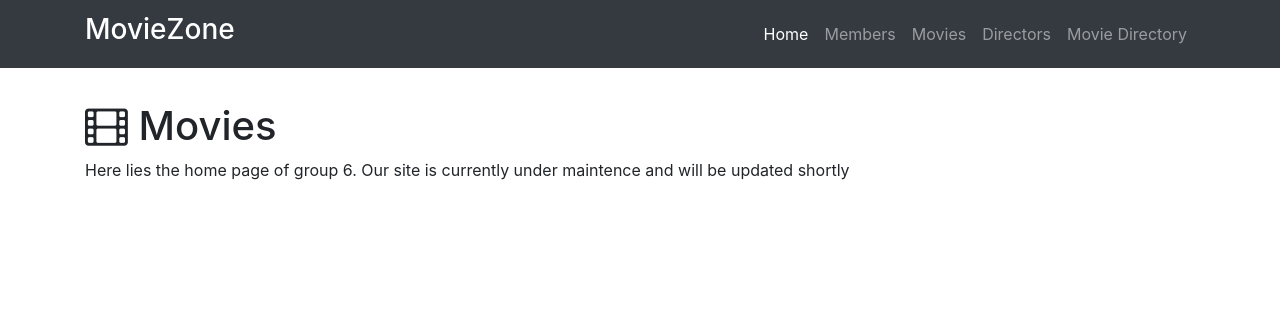
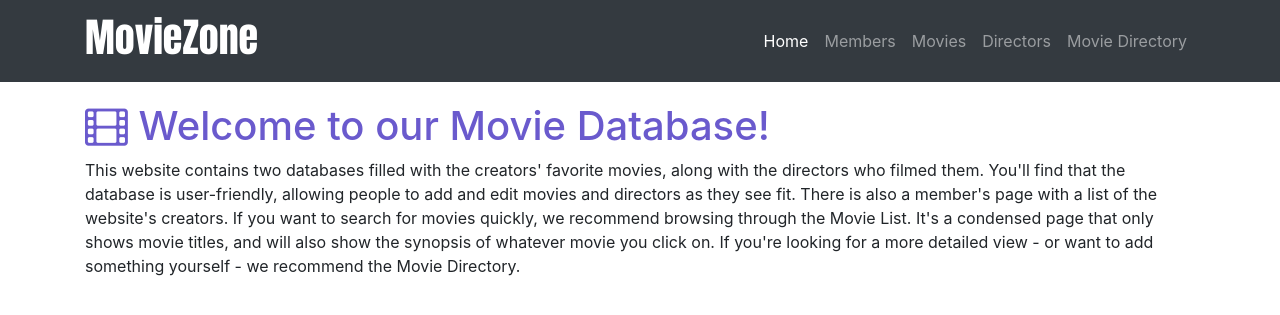
Before and after one commit to tianajarman/group-assignment, a Flask app: page / in a window 1280 px wide. Shown: the top 315 px of the page. Run offline with Flask 2, Linux system fonts and the light colour scheme; some libraries are stand-ins or nearby versions.

Commit message:
finalized for submision

```diff
--- a/manage.py
+++ b/manage.py
@@ -18,7 +18,7 @@ def deploy():
     movie1 = Movie(title='Hocus Pocus', genre='Comedy', year='1993', description="After three centuries, three witch sisters are resurrected in Salem, Massachusetts on Halloween night, and it is up to two teenagers, a young girl, and an immortal cat to put an end to their reign of terror once and for all.", director=director1)
     movie2 = Movie(title='Horrible Bosses', genre='Comedy', year='2011', description="Three friends conspire to murder their awful bosses when they realize they are standing in the way of their happiness.", director=director2)
     movie3 = Movie(title='Swimfan', genre='Thriller', year='2002', description="A high school senior with a promising swimming career has a one-night stand with consequences.", director=director3)
-    movie4 = Movie(title="The Wizard of Oz", genre="Science Fiction", year="1939", description="An innocent farm girl whisked out of her mundane earthbound existence into a land of pure imagination", director= director4)
+    movie4 = Movie(title="The Wizard of Oz", genre="Science Fiction", year="1939", description="An innocent farm girl whisked out of her mundane earthbound existence into a land of pure imagination.", director= director4)
     movie5 = Movie(title="Practical Magic", genre="Fantasy", year="1998", description="Sally and Gillian Owens, born into a magical family, have mostly avoided witchcraft themselves. But when Gillian's vicious boyfriend, Jimmy Angelov, dies unexpectedly, the Owens sisters give themselves a crash course in hard magic.", director= director5)
     movie6 = Movie(title="Halloween", genre="Thriller", year="1978", description="Fifteen years after murdering his sister on Halloween night 1963, Michael Myers escapes from a mental hospital and returns to the small town of Haddonfield to kill again.", director=director6)
     db.session.add(director1)
--- a/movie.py
+++ b/movie.py
@@ -202,7 +202,10 @@ def get_all_movies():
     movies = [
         ['1', 'Hocus Pocus', 'Comedy', 'After three centuries, three witch sisters are resurrected in Salem, Massachusetts on Halloween night, and it is up to two teenagers, a young girl, and an immortal cat to put an end to their reign of terror once and for all.'],
         ['2', 'Horrible Bosses', 'Comedy', 'Three friends conspire to murder their awful bosses when they realize they are standing in the way of their happiness.'],
-        ['3', 'Swimfan', 'Thriller', "A high school senior with a promising swimming career has a one-night stand with consequences."]
+        ['3', 'Swimfan', 'Thriller', "A high school senior with a promising swimming career has a one-night stand with consequences."],
+        ['4', 'The Wizard of Oz', 'Science Fiction', 'An innocent farm girl whisked out of her mundane earthbound existence into a land of pure imagination.'],
+        ['5', 'Practical Magic', 'Fantasy', "Sally and Gillian Owens, born into a magical family, have mostly avoided witchcraft themselves. But when Gillian's vicious boyfriend, Jimmy Angelov, dies unexpectedly, the Owens sisters give themselves a crash course in hard magic."],
+        ['6', 'Halloween', 'Thriller', 'Fifteen years after murdering his sister on Halloween night 1963, Michael Myers escapes from a mental hospital and returns to the small town of Haddonfield to kill again.']
     ]
     return render_template('movies.html', movies=movies)
 
--- a/static/css/moviezone.css
+++ b/static/css/moviezone.css
@@ -1,7 +1,3 @@
 body {
   padding-top: 54px;
 }
-
-body > div > h3#navtitle {
-  color: red;
-}
--- a/templates/base-structure.html
+++ b/templates/base-structure.html
@@ -24,7 +24,7 @@
   <nav class="navbar navbar-expand-lg navbar-dark bg-dark fixed-top">
     <div class="container">
       <a class="navbar-brand" href="/">
-         <h3 id="navtitle">MovieZone</h3>
+         <h3 id="navtitle" style="font-family:impact;font-size:40px;">MovieZone</h3>
        </a>
       <button class="navbar-toggler" type="button" data-toggle="collapse" data-target="#navbarResponsive" aria-controls="navbarResponsive" aria-expanded="false" aria-label="Toggle navigation">
          <span class="navbar-toggler-icon"></span>
--- a/templates/director-all.html
+++ b/templates/director-all.html
@@ -3,6 +3,7 @@
 {% block title %}
 All Directors
 {% endblock %}
+
 
 {% block page_content %}
 <div class="container">
--- a/templates/index.html
+++ b/templates/index.html
@@ -4,9 +4,25 @@
 Home
 {% endblock %}
 
+{% block head %}
+{{super()}}
+<style>
+  p {
+    font-size: 16px;
+  }
+
+  .mt-5 {
+    color: slateblue;
+  }
+</style>
+{% endblock %}
 {% block page_content %}
 <div class="container">
-   <h1 class="mt-5"><i class="fa fa-film" aria-hidden="true"></i> Movies </h1>
-   <p> Here lies the home page of group 6. Our site is currently under maintence and will be updated shortly </p>
+   <h1 class="mt-5"><i class="fa fa-film" aria-hidden="true"></i> Welcome to our Movie Database! </h1>
+   <p>This website contains two databases filled with the creators' favorite movies, along with the directors who filmed them.
+     You'll find that the database is user-friendly, allowing people to add and edit movies and directors as they see fit.
+     There is also a member's page with a list of the website's creators. If you want to search for movies quickly, we recommend
+     browsing through the Movie List. It's a condensed page that only shows movie titles, and will also show the synopsis of whatever
+     movie you click on. If you're looking for a more detailed view - or want to add something yourself - we recommend the Movie Directory. </p>
  </div>
 {% endblock %}
--- a/templates/movie-all.html
+++ b/templates/movie-all.html
@@ -3,6 +3,8 @@
 {% block title %}
 All Movies
 {% endblock %}
+
+
 
 {% block page_content %}
 
--- a/templates/movies.html
+++ b/templates/movies.html
@@ -1,6 +1,7 @@
 {% extends "base-structure.html" %}
 
 {% block title %}Movies{% endblock %}
+
 
 {% block page_content %}
 <div class="container">
```
Also changed, not shown: data.sqlite.
